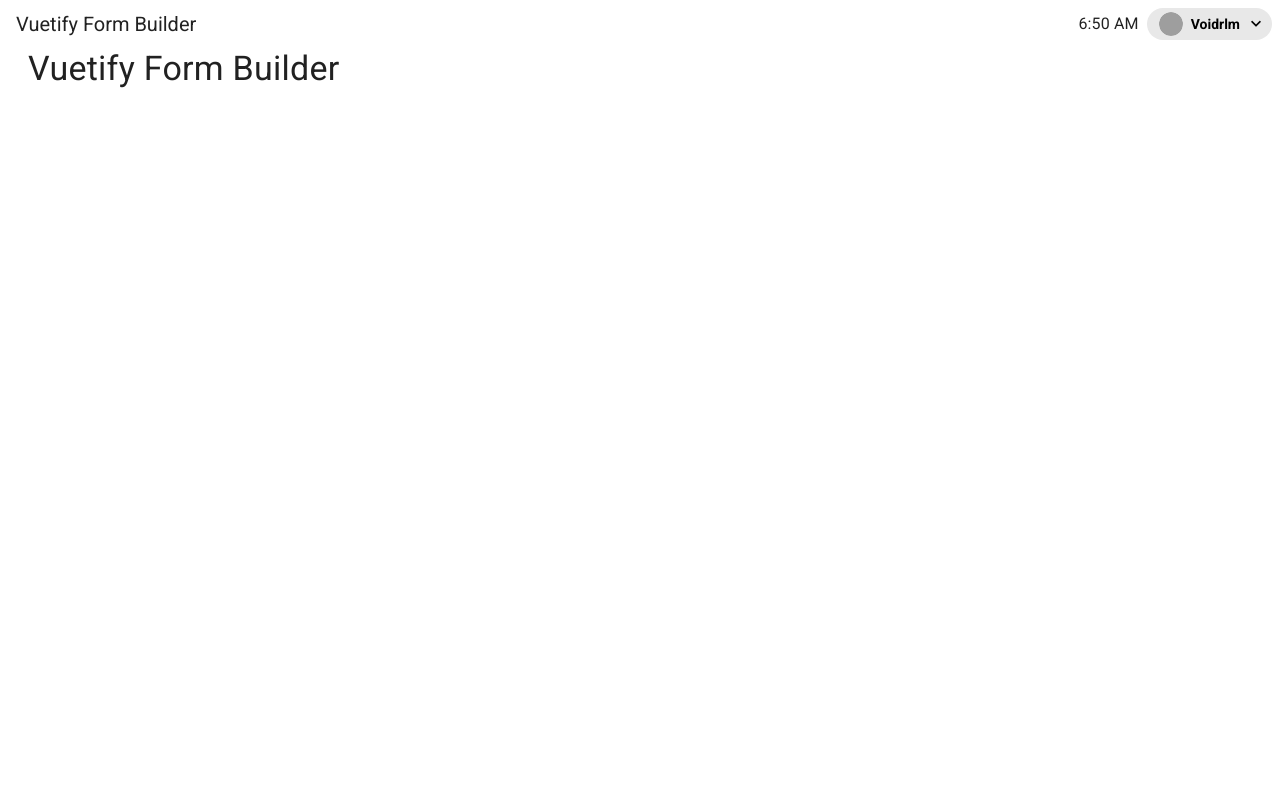
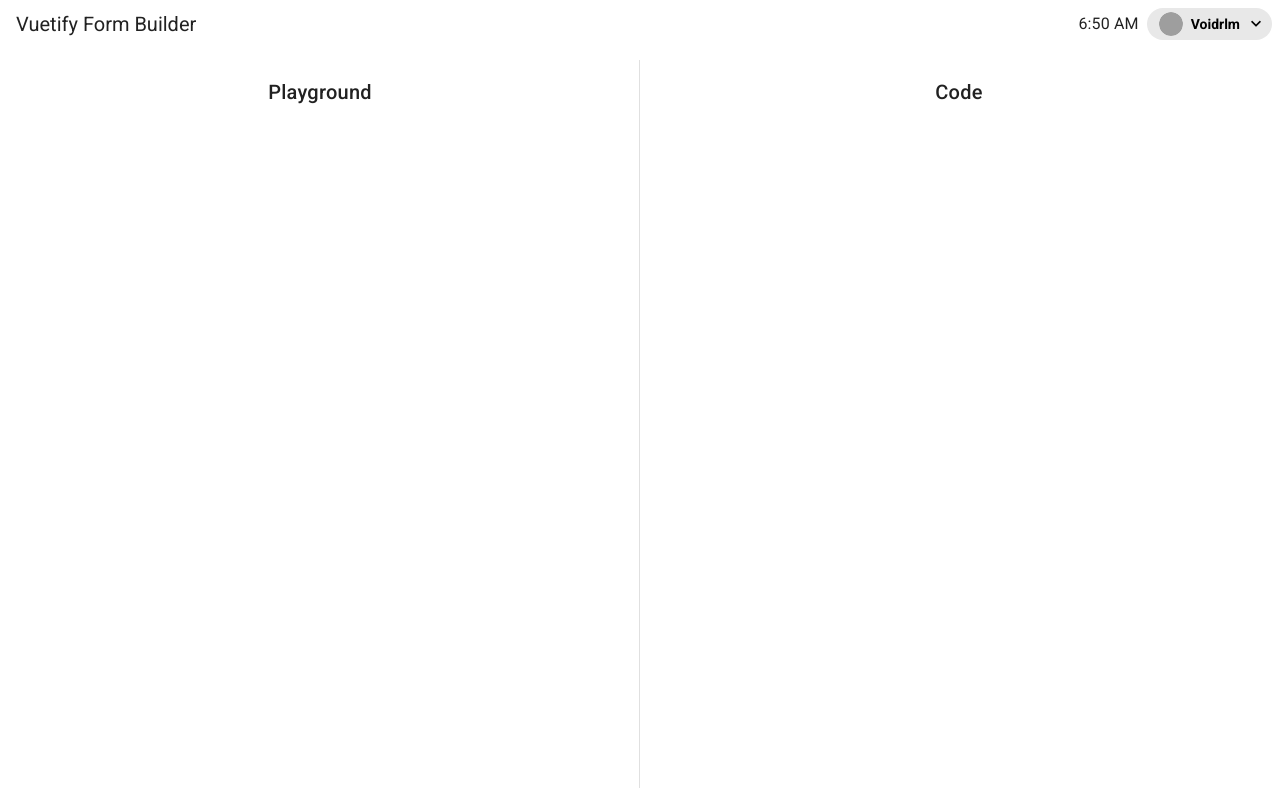
Before and after one commit to voidrlm/Vuetify-Form-Builder-With-Validations, a Vue app: page /#/dashboard in a window 1280 px wide. Built offline with nearby package versions, Linux system fonts and the light colour scheme; grey boxes are pictures that could not be loaded.

Commit message:
Added initial desing layout

```diff
--- a/src/views/dashboard.vue
+++ b/src/views/dashboard.vue
@@ -1,10 +1,14 @@
 <template>
-  <v-container fluid>
-    <v-card-title
-      :class="
-        $vuetify.breakpoint.mdAndUp ? 'text-h4 mt-n7' : 'text-h5 justify-center'
-      "
-      >Vuetify Form Builder</v-card-title
+  <v-container fluid fill-height>
+    <v-layout row wrap>
+      <v-flex xs12 sm12 md6>
+        <v-card-title class="justify-center h5"
+          >Playground</v-card-title
+        ></v-flex
+      ><v-divider vertical />
+      <v-flex xs12 sm12 md6>
+        <v-card-title class="justify-center h5">Code</v-card-title></v-flex
+      ></v-layout
     >
   </v-container>
 </template>
```
